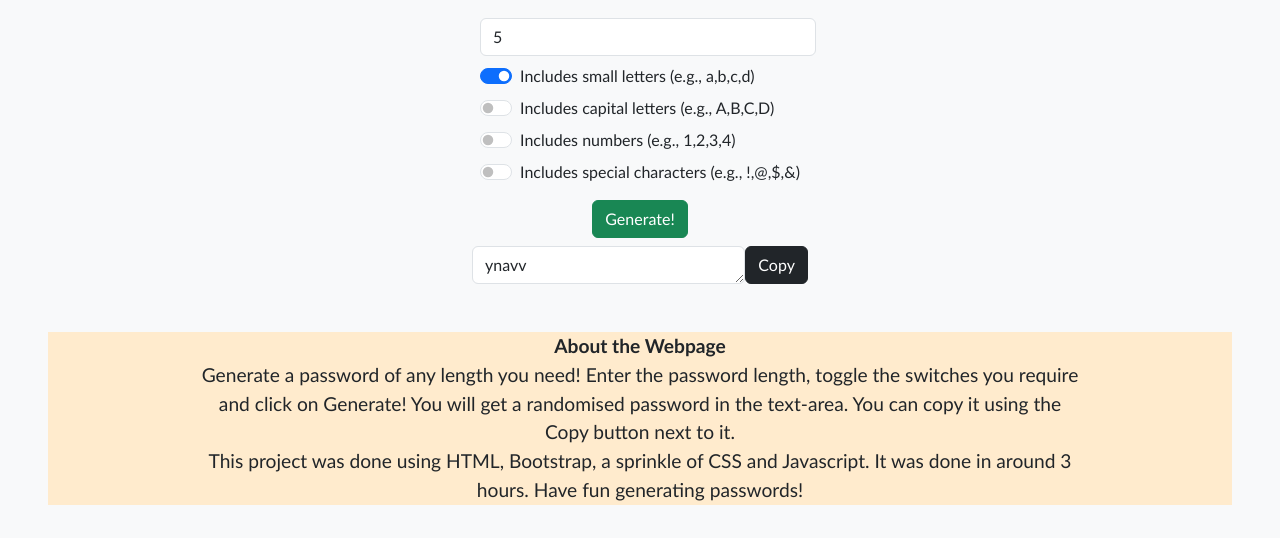
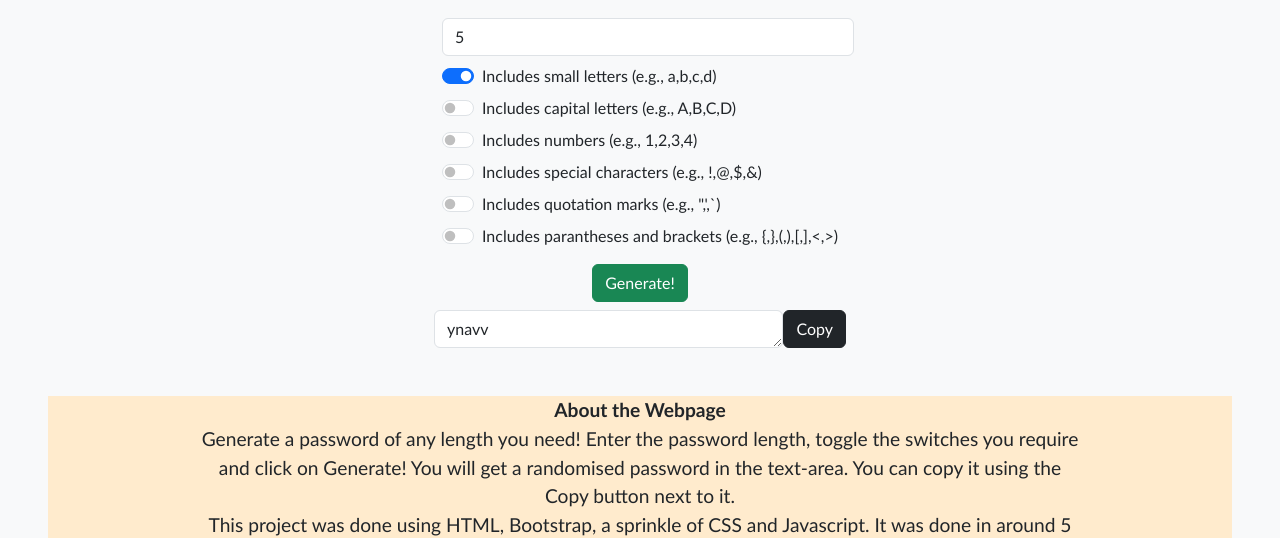
Before and after one commit to CHEETAH02/password-generator, a plain HTML site: page index.html in a window 1280 px wide. Both pictures are taken after typing "5" into the empty fields and a click on the button "Generate!". Shown: the part 62-600 px from the top of the page. Drawn offline with nearby package versions, Linux system fonts and the light colour scheme.

Commit message:
Add files via upload

```diff
--- a/index.html
+++ b/index.html
@@ -38,6 +38,16 @@
                 <label class="form-check-label" for="specialCheckbox">Includes special characters (e.g.,
                     !,@,$,&)</label>
             </div>
+            <div class="form-check form-switch m-2">
+                <input class="form-check-input" type="checkbox" id="quoteCheckbox" />
+                <label class="form-check-label" for="quoteCheckbox">Includes quotation marks (e.g.,
+                    ",',`)</label>
+            </div>
+            <div class="form-check form-switch m-2">
+                <input class="form-check-input" type="checkbox" id="bracketCheckbox" />
+                <label class="form-check-label" for="bracketCheckbox">Includes parantheses and brackets (e.g.,
+                    {,},(,),[,],<,>)</label>
+            </div>
             <div class="d-flex justify-content-center">
                 <button class="btn btn-success m-2" id="submitButton">
                     Generate!</button><br />
@@ -58,7 +68,7 @@
                 button next to it.<br />
 
                 This project was done using HTML, Bootstrap, a sprinkle of CSS and Javascript. It was
-                done in around 3 hours. Have fun generating passwords!<br />
+                done in around 5 hours. Have fun generating passwords!
             </div>
         </center>
     </div>
--- a/script.js
+++ b/script.js
@@ -5,6 +5,8 @@ window.addEventListener("DOMContentLoaded", () => {
     var capLetterCheckbox = document.getElementById('capLetterCheckbox')
     var numberCheckbox = document.getElementById('numberCheckbox')
     var specialCheckbox = document.getElementById('specialCheckbox')
+    var quoteCheckbox = document.getElementById('quoteCheckbox')
+    var bracketCheckbox = document.getElementById('bracketCheckbox')
     var submitButton = document.getElementById('submitButton')
     var textArea = document.getElementById('textArea')
     var copyButton = document.getElementById('copyButton')
@@ -25,9 +27,18 @@ window.addEventListener("DOMContentLoaded", () => {
             charHeap = charHeap.concat(arr)
         }
         if (specialCheckbox.checked) {
-            var arr = ['!', '@', '#', '$', '%', '^', '&', '*', '.', ',', '|', '=', '-', '_', '+']
+            var arr = ['!', '@', '#', '$', '%', '^', '&', '*', '-', '_', '=', '+', '|', ':', ';', ',', '.', '/', '?', '~']
             charHeap = charHeap.concat(arr)
         }
+        if (quoteCheckbox.checked) {
+            var arr = ['"', '\'', '`']
+            charHeap = charHeap.concat(arr)
+        }
+        if (bracketCheckbox.checked) {
+            var arr = ['[', ']', '{', '}', '(', ')', '<', '>']
+            charHeap = charHeap.concat(arr)
+        }
+
         for (var i = 0; i < passLength.value; i++) {
             var j = Math.floor(Math.random() * (charHeap.length));
             passString.push(charHeap[j])
```
